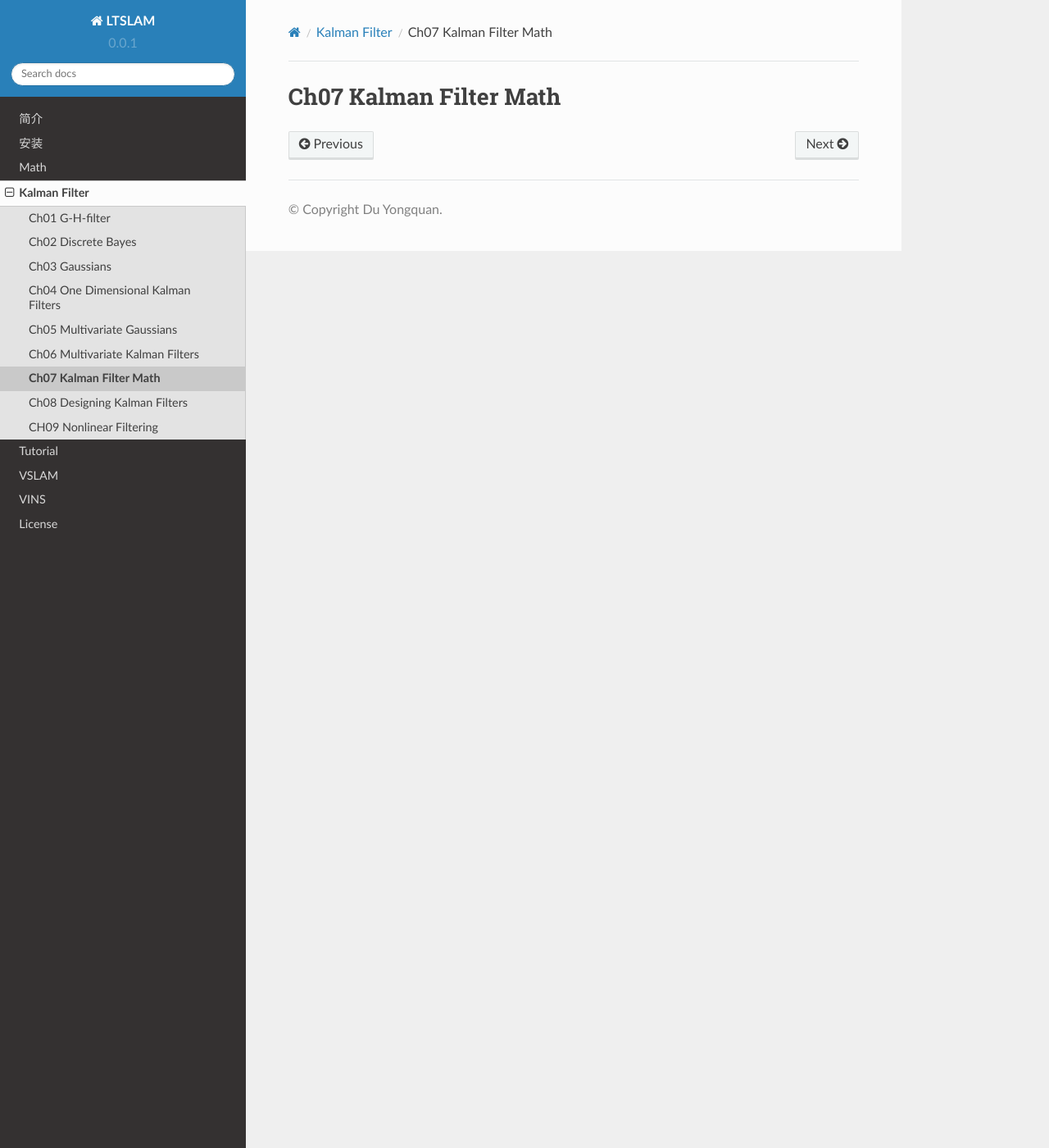
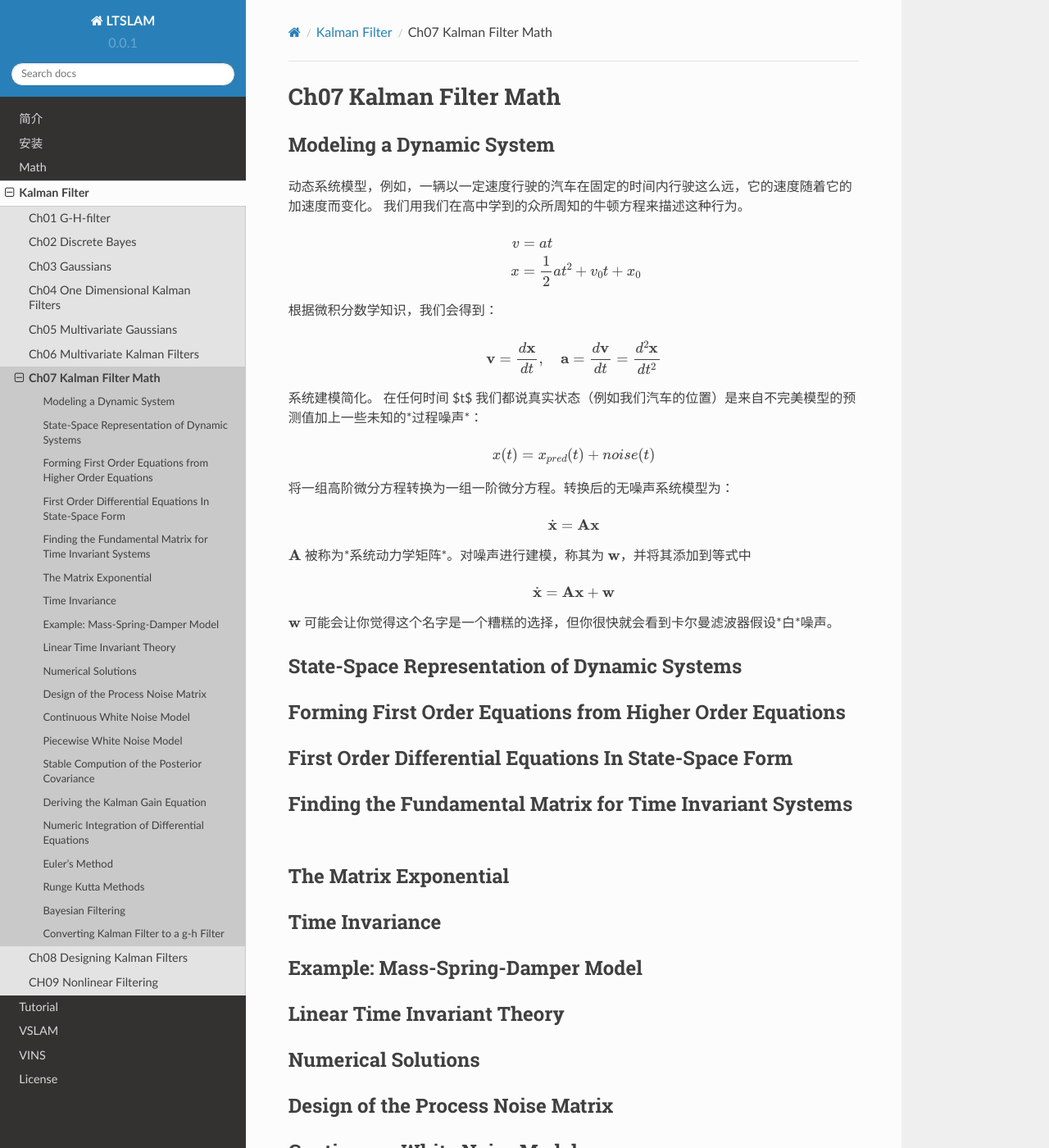
Before and after one commit to duyongquan/LTSLAM, a Sphinx documentation site: the page built from docs/source/kalman_filter/ch07-kalman-filter-math/ch07-kalman-filter-math.rst, in a window 1280 px wide and 1400 px high. Shown: the whole window at 82% size. Built offline with Sphinx 7.4.7 and the Read the Docs theme 2.0.0, drawn with Linux system fonts in a browser that asks for light colours; some of the changed text lies outside the part shown.

Commit message:
kalman filter update all fnished

```diff
--- a/docs/source/kalman_filter/ch07-kalman-filter-math/ch07-kalman-filter-math.rst
+++ b/docs/source/kalman_filter/ch07-kalman-filter-math/ch07-kalman-filter-math.rst
@@ -2,7 +2,112 @@
 
 .. default-domain:: cpp
 
-
 =======================
 Ch07 Kalman Filter Math
 =======================
+
+
+Modeling a Dynamic System
+=========================
+
+动态系统模型，例如，一辆以一定速度行驶的汽车在固定的时间内行驶这么远，它的速度随着它的加速度而变化。
+我们用我们在高中学到的众所周知的牛顿方程来描述这种行为。
+
+.. math::
+
+    \begin{aligned}
+    v&=at\\
+    x &= \frac{1}{2}at^2 + v_0t + x_0
+    \end{aligned}
+
+
+根据微积分数学知识，我们会得到：
+
+.. math::
+
+    \mathbf v = \frac{d \mathbf x}{d t},
+    \quad \mathbf a = \frac{d \mathbf v}{d t} = \frac{d^2 \mathbf x}{d t^2}
+
+系统建模简化。 在任何时间 $t$ 我们都说真实状态（例如我们汽车的位置）是来自不完美模型的预测值加上一些未知的*过程噪声*：
+
+.. math::
+
+    x(t) = x_{pred}(t) + noise(t)
+
+将一组高阶微分方程转换为一组一阶微分方程。转换后的无噪声系统模型为：
+
+.. math::
+
+    \dot{\mathbf x} = \mathbf{Ax}
+
+:math:`\mathbf A` 被称为*系统动力学矩阵*。对噪声进行建模，称其为 :math:`\mathbf w`，并将其添加到等式中
+
+.. math::
+
+    \dot{\mathbf x} = \mathbf{Ax} + \mathbf w
+
+
+:math:`\mathbf w` 可能会让你觉得这个名字是一个糟糕的选择，但你很快就会看到卡尔曼滤波器假设*白*噪声。
+
+
+State-Space Representation of Dynamic Systems
+=============================================
+
+
+Forming First Order Equations from Higher Order Equations
+==========================================================
+
+First Order Differential Equations In State-Space Form
+======================================================
+
+Finding the Fundamental Matrix for Time Invariant Systems
+==========================================================
+
+The Matrix Exponential
+======================
+
+Time Invariance
+===============
+
+Example: Mass-Spring-Damper Model
+=================================
+
+Linear Time Invariant Theory
+============================
+
+
+Numerical Solutions
+===================
+
+Design of the Process Noise Matrix
+==================================
+
+Continuous White Noise Model
+============================
+
+
+Piecewise White Noise Model
+===========================
+
+
+Stable Compution of the Posterior Covariance
+============================================
+
+
+Deriving the Kalman Gain Equation
+=================================
+
+Numeric Integration of Differential Equations
+=============================================
+
+Euler's Method
+==============
+
+Runge Kutta Methods
+===================
+
+Bayesian Filtering
+==================
+
+Converting Kalman Filter to a g-h Filter
+========================================
```
Also changed, not shown: 2 other files.
